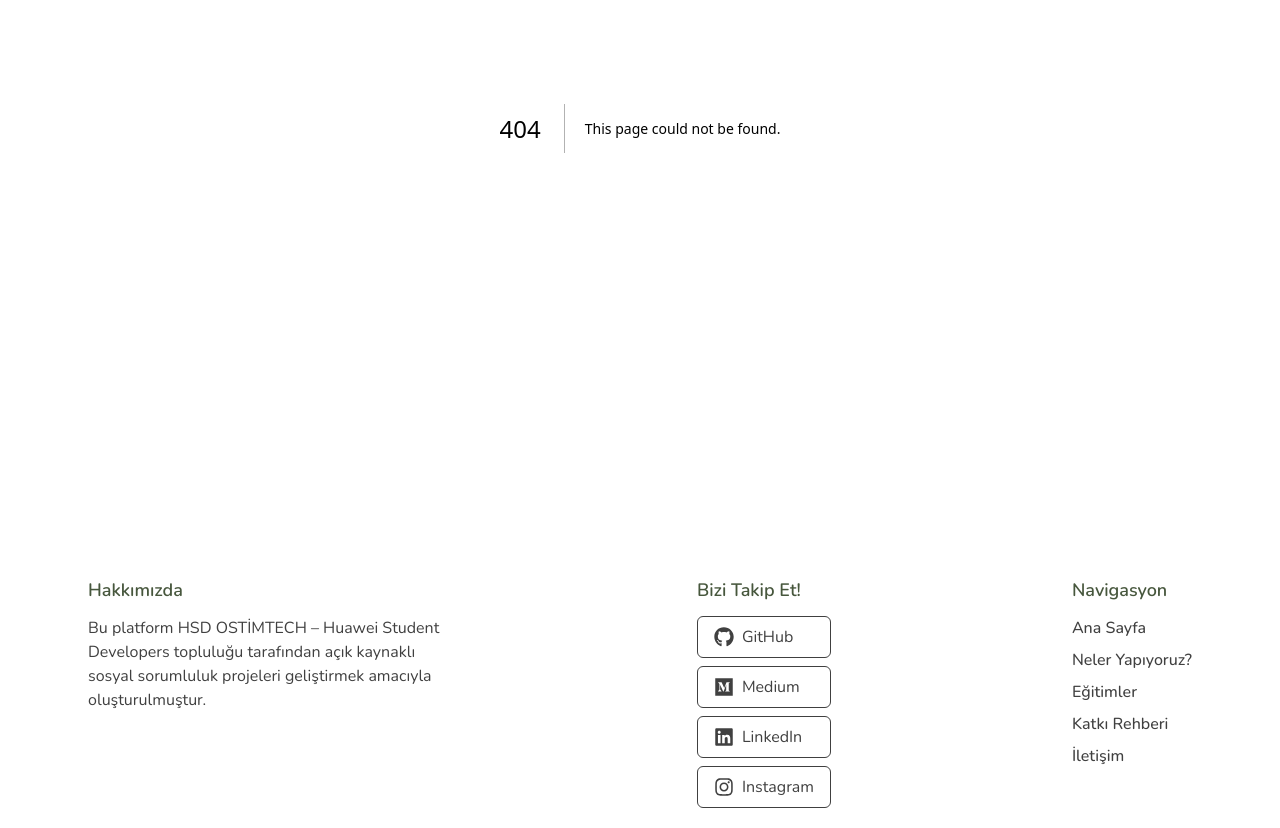
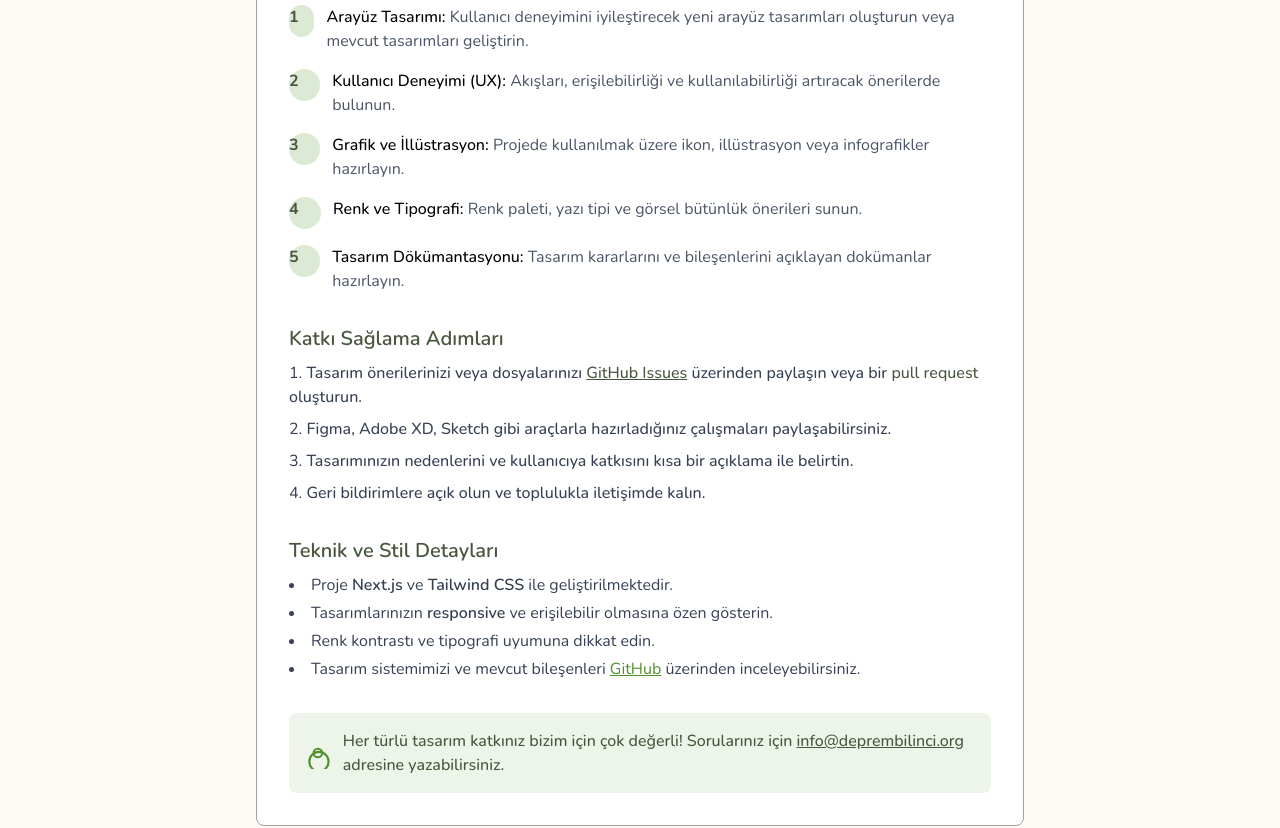
Before and after one commit to HSD-OSTIMTECH/DepremBilinci, a Next.js app: page /katki/tasarim in a window 1280 px wide. Before the commit this address had no page. Shown: the part 360-1188 px from the top of the page. Built offline with nearby package versions, Linux system fonts and the light colour scheme.

Commit message:
feat: created katki/tasarim page site

```diff
--- /dev/null
+++ b/pages/katki/tasarim.tsx
@@ -0,0 +1,176 @@
+import React from "react";
+
+const Tasarim = () => {
+    return (
+        <main className="min-h-screen py-12 px-4">
+            <section className="max-w-3xl mx-auto rounded-lg border border-neutral-400 p-8 bg-white">
+                <h1 className="text-2xl font-semibold text-primary mb-4">
+                    Tasarım Katkısı ile Deprem Bilinci’ni Güçlendirin
+                </h1>
+                <p className="text-gray-700 mb-6">
+                    Deprem Bilinci projesine tasarım alanında katkı sağlamak isteyen herkese açığız!
+                    Birlikte daha erişilebilir, anlaşılır ve etkili bir platform oluşturmak için çalışıyoruz.
+                    Katkı sağlamak için aşağıdaki adımları takip edebilirsiniz.
+                </p>
+
+                <div className="mb-8">
+                    <h2 className="text-xl font-semibold text-primary mb-2">
+                        Nasıl Katkı Sağlayabilirsiniz?
+                    </h2>
+                    <ul className="space-y-4 mt-6">
+                        <li className="flex items-start">
+                            <span className="inline-block w-8 h-8 bg-sage/20 text-primary rounded-full flex items-center justify-center mr-3 font-bold">
+                                1
+                            </span>
+                            <div>
+                                <span className="font-medium">Arayüz Tasarımı:</span>
+                                <span className="text-gray-600">
+                                    {" "}
+                                    Kullanıcı deneyimini iyileştirecek yeni arayüz tasarımları oluşturun veya mevcut tasarımları geliştirin.
+                                </span>
+                            </div>
+                        </li>
+                        <li className="flex items-start">
+                            <span className="inline-block w-8 h-8 bg-sage/20 text-primary rounded-full flex items-center justify-center mr-3 font-bold">
+                                2
+                            </span>
+                            <div>
+                                <span className="font-medium">Kullanıcı Deneyimi (UX):</span>
+                                <span className="text-gray-600">
+                                    {" "}
+                                    Akışları, erişilebilirliği ve kullanılabilirliği artıracak önerilerde bulunun.
+                                </span>
+                            </div>
+                        </li>
+                        <li className="flex items-start">
+                            <span className="inline-block w-8 h-8 bg-sage/20 text-primary rounded-full flex items-center justify-center mr-3 font-bold">
+                                3
+                            </span>
+                            <div>
+                                <span className="font-medium">Grafik ve İllüstrasyon:</span>
+                                <span className="text-gray-600">
+                                    {" "}
+                                    Projede kullanılmak üzere ikon, illüstrasyon veya infografikler hazırlayın.
+                                </span>
+                            </div>
+                        </li>
+                        <li className="flex items-start">
+                            <span className="inline-block w-8 h-8 bg-sage/20 text-primary rounded-full flex items-center justify-center mr-3 font-bold">
+                                4
+                            </span>
+                            <div>
+                                <span className="font-medium">Renk ve Tipografi:</span>
+                                <span className="text-gray-600">
+                                    {" "}
+                                    Renk paleti, yazı tipi ve görsel bütünlük önerileri sunun.
+                                </span>
+                            </div>
+                        </li>
+                        <li className="flex items-start">
+                            <span className="inline-block w-8 h-8 bg-sage/20 text-primary rounded-full flex items-center justify-center mr-3 font-bold">
+                                5
+                            </span>
+                            <div>
+                                <span className="font-medium">Tasarım Dökümantasyonu:</span>
+                                <span className="text-gray-600">
+                                    {" "}
+                                    Tasarım kararlarını ve bileşenlerini açıklayan dokümanlar hazırlayın.
+                                </span>
+                            </div>
+                        </li>
+                    </ul>
+                </div>
+
+                <div className="mb-8">
+                    <h2 className="text-xl font-semibold text-primary mb-2">
+                        Katkı Sağlama Adımları
+                    </h2>
+                    <ol className="list-decimal list-inside space-y-2 text-gray-700">
+                        <li>
+                            <span className="font-medium">
+                                Tasarım önerilerinizi veya dosyalarınızı{" "}
+                                <a
+                                    href="https://github.com/HSD-OSTIMTECH/DepremBilinci/issues"
+                                    className="text-primary underline"
+                                    target="_blank"
+                                    rel="noopener noreferrer"
+                                >
+                                    GitHub Issues
+                                </a>{" "}
+                                üzerinden paylaşın veya bir <span className="text-primary">pull request</span> oluşturun.
+                            </span>
+                        </li>
+                        <li>
+                            <span className="font-medium">
+                                Figma, Adobe XD, Sketch gibi araçlarla hazırladığınız çalışmaları paylaşabilirsiniz.
+                            </span>
+                        </li>
+                        <li>
+                            <span className="font-medium">
+                                Tasarımınızın nedenlerini ve kullanıcıya katkısını kısa bir açıklama ile belirtin.
+                            </span>
+                        </li>
+                        <li>
+                            <span className="font-medium">
+                                Geri bildirimlere açık olun ve toplulukla iletişimde kalın.
+                            </span>
+                        </li>
+                    </ol>
+                </div>
+
+                <div className="mb-8">
+                    <h2 className="text-xl font-semibold text-primary mb-2">
+                        Teknik ve Stil Detayları
+                    </h2>
+                    <ul className="list-disc list-inside text-gray-700 space-y-1">
+                        <li>
+                            Proje <span className="font-semibold">Next.js</span> ve <span className="font-semibold">Tailwind CSS</span> ile geliştirilmektedir.
+                        </li>
+                        <li>
+                            Tasarımlarınızın <span className="font-semibold">responsive</span> ve erişilebilir olmasına özen gösterin.
+                        </li>
+                        <li>
+                            Renk kontrastı ve tipografi uyumuna dikkat edin.
+                        </li>
+                        <li>
+                            Tasarım sistemimizi ve mevcut bileşenleri <a
+                                href="https://github.com/HSD-OSTIMTECH/DepremBilinci"
+                                className="text-sage underline"
+                                target="_blank"
+                                rel="noopener noreferrer"
+                            >GitHub</a> üzerinden inceleyebilirsiniz.
+                        </li>
+                    </ul>
+                </div>
+
+                <div className="bg-sage/10 rounded-lg p-4 flex items-center">
+                    <svg
+                        className="w-8 h-8 text-sage mr-3"
+                        fill="none"
+                        stroke="currentColor"
+                        strokeWidth="2"
+                        viewBox="0 0 24 24"
+                    >
+                        <path
+                            strokeLinecap="round"
+                            strokeLinejoin="round"
+                            d="M16 12a4 4 0 01-8 0 4 4 0 018 0zm6 8a9 9 0 11-18 0 9 9 0 0118 0z"
+                        />
+                    </svg>
+                    <span className="text-primary font-medium">
+                        Her türlü tasarım katkınız bizim için çok değerli! Sorularınız için{" "}
+                        <a
+                            href="mailto:info@deprembilinci.org"
+                            className="underline"
+                        >
+                            info@deprembilinci.org
+                        </a>{" "}
+                        adresine yazabilirsiniz.
+                    </span>
+                </div>
+            </section>
+        </main>
+    );
+};
+
+export default Tasarim;
```
